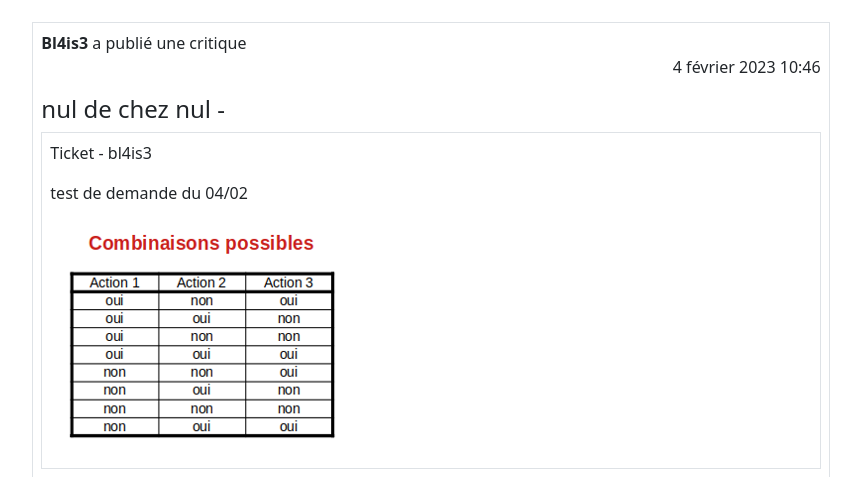
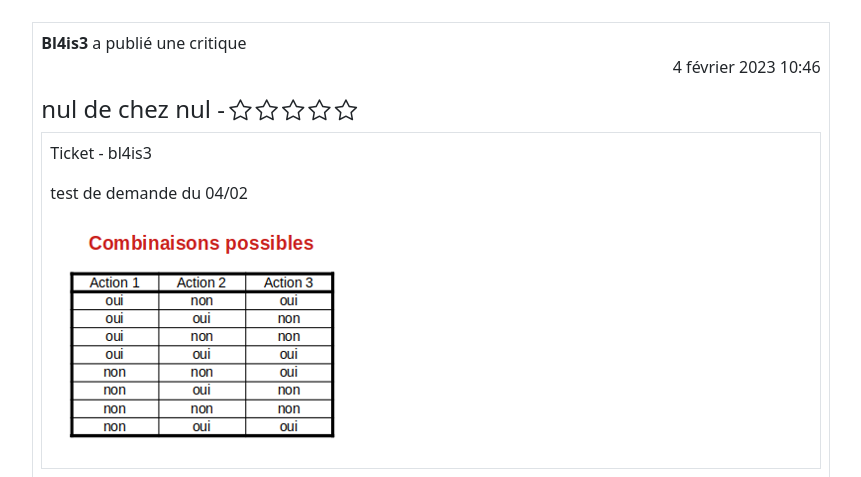
Before and after one commit to Bl4is3/LITReview, a Django app: page /review/feed/ in a window 1280 px wide. Shown: the part 4167-4644 px from the top of the page, without its empty margins (217-1078 px from the left). Run offline with Django 4.2, Linux system fonts and the light colour scheme; a user stored in the database is signed in; data comes from the database, SQL or seed files in the repository; both versions use the stored data as it was after the commit; some libraries are stand-ins or nearby versions.

Commit message:
Optimisation visuelle

```diff
--- a/authentication/models.py
+++ b/authentication/models.py
@@ -4,5 +4,8 @@ from django.db import models
 
 class User(AbstractUser):
 
+
+
+
     def __str__(self):
         return self.username
--- a/authentication/templates/authentication/login.html
+++ b/authentication/templates/authentication/login.html
@@ -1,6 +1,6 @@
 {% extends 'base.html' %}
 
-{% load crispy_forms_tags %}
+{% load django_bootstrap5 %}
 
 {% block content %}
 <div class="container">
@@ -14,7 +14,7 @@
         <div class="connexion col ">
             <form method="post">
                 <h3 class="text-center">Connectez-vous</h3>
-                {{ form|crispy }}
+                {%bootstrap_form form %}
                 {% csrf_token %}
                 <div class="d-grid justify-content-end">
                     <button type="submit"  class="btn btn-secondary  " >Se connecter</button>
--- a/authentication/templates/authentication/signup.html
+++ b/authentication/templates/authentication/signup.html
@@ -1,6 +1,6 @@
 {% extends 'base.html' %}
 
-{% load crispy_forms_tags %}
+{% load django_bootstrap5 %}
 
 {% block content %}
 <div class=" container ">
@@ -10,7 +10,7 @@
     {% endif %}
     <div class="container-signup col-6 mx-auto">
         <form method="post" class="">
-            {{ form|crispy }}
+            {%bootstrap_form form %}
             {% csrf_token %}
             <div class="row justify-content-end ">
                 <div class="col-2">
--- a/review/forms.py
+++ b/review/forms.py
@@ -19,6 +19,10 @@ class TicketForm(forms.ModelForm):
     class Meta:
         model = Ticket
         fields = ["title", "description", "image"]
+        widgets = {
+            'description':forms.Textarea(),
+            'image' : forms.FileInput()
+        }
 
     def __init__(self, *args, **kwargs):
         super().__init__(*args, **kwargs)
--- a/review/templates/review/create_edit_review.html
+++ b/review/templates/review/create_edit_review.html
@@ -11,7 +11,7 @@
     {% endif%}
     <form method="post" enctype="multipart/form-data" class="row">
         {%bootstrap_form ticket_form %}
-        test {{ticket_user}}
+
         {% if ticket_form.instance.id %}
             <p><img src="{{ ticket_form.instance.image.url }}"></p>
         {% endif %}
--- a/review/templates/review/stars.html
+++ b/review/templates/review/stars.html
@@ -1,31 +1,3 @@
-{% if post.rating == 1 %}
-    <i class="bi bi-star-fill" style="font-size: 1.4rem; color: #00000;"></i>
-    <i class="bi bi-star" style="font-size: 1.4rem; color: #00000;"></i>
-    <i class="bi bi-star" style="font-size: 1.4rem; color: #00000;"></i>
-    <i class="bi bi-star" style="font-size: 1.4rem; color: #00000;"></i>
-    <i class="bi bi-star" style="font-size: 1.4rem; color: #00000;"></i>
-{% elif post.rating == 2 %}
-    <i class="bi bi-star-fill" style="font-size: 1.4rem; color: #00000;"></i>
-    <i class="bi bi-star-fill" style="font-size: 1.4rem; color: #00000;"></i>
-    <i class="bi bi-star" style="font-size: 1.4rem; color: #00000;"></i>
-    <i class="bi bi-star" style="font-size: 1.4rem; color: #00000;"></i>
-    <i class="bi bi-star" style="font-size: 1.4rem; color: #00000;"></i>
-{% elif post.rating == 3 %}
-    <i class="bi bi-star-fill" style="font-size: 1.4rem; color: #00000;"></i>
-    <i class="bi bi-star-fill" style="font-size: 1.4rem; color: #00000;"></i>
-    <i class="bi bi-star-fill" style="font-size: 1.4rem; color: #00000;"></i>
-    <i class="bi bi-star" style="font-size: 1.4rem; color: #00000;"></i>
-    <i class="bi bi-star" style="font-size: 1.4rem; color: #00000;"></i>
-{% elif post.rating == 4 %}
-    <i class="bi bi-star-fill" style="font-size: 1.4rem; color: #00000;"></i>
-    <i class="bi bi-star-fill" style="font-size: 1.4rem; color: #00000;"></i>
-    <i class="bi bi-star-fill" style="font-size: 1.4rem; color: #00000;"></i>
-    <i class="bi bi-star-fill" style="font-size: 1.4rem; color: #00000;"></i>
-    <i class="bi bi-star" style="font-size: 1.4rem; color: #00000;"></i>
-{% elif post.rating == 5 %}
-    <i class="bi bi-star-fill" style="font-size: 1.4rem; color: #00000;"></i>
-    <i class="bi bi-star-fill" style="font-size: 1.4rem; color: #00000;"></i>
-    <i class="bi bi-star-fill" style="font-size: 1.4rem; color: #00000;"></i>
-    <i class="bi bi-star-fill" style="font-size: 1.4rem; color: #00000;"></i>
-    <i class="bi bi-star-fill" style="font-size: 1.4rem; color: #00000;"></i>
-{% endif %}
+{%for i in '12345'|make_list %}
+    <i class="bi bi-star{%if forloop.counter <= post.rating %}-fill{%endif%}" style="font-size: 1.4rem; color: #00000;"></i>
+{% endfor %}
--- a/review/views.py
+++ b/review/views.py
@@ -5,6 +5,7 @@ from django.http import Http404
 from django.contrib.auth.decorators import login_required, permission_required
 from django.forms import formset_factory
 from django.db.models import CharField, Value, Q
+from django.core.paginator import Paginator
 
 from .forms import TicketForm, ReviewForm, FollowUsersForm
 from review.models import Ticket, Review, UserFollows
@@ -32,6 +33,13 @@ def feed(request):
         key=lambda post: post.time_created,
         reverse=True,
     )
+
+    paginator = Paginator(posts, 6)
+
+    page_number = request.GET.get('page')
+    page_obj = paginator.get_page(page_number)
+
+
     return render(request, "review/feed.html", locals())
 
 
@@ -50,7 +58,7 @@ def create_edit_review(request, review_id=None, ticket_id=0):
     )
     if request.method == "POST" and review_form.is_valid() and ticket_form.is_valid():
         ticket = ticket_form.save(commit=False)
-        if ticket.user is None:
+        if not 'user' in ticket_form.cleaned_data:
             ticket.user = request.user
         ticket.save()
         review = review_form.save(commit=False)
--- a/templates/base.html
+++ b/templates/base.html
@@ -17,9 +17,9 @@
             <div class=" container-fluid  ">
                 {% block nav %}
                     <nav class="navbar navbar-expand-lg navbar-light bg-light">
-                        <div class="container-fluid  ">
-                            <div class=" justify-content-center align-items-center">
-                                <a class="navbar-brand justify-content-end " href="{% url 'review:feed' %}">
+                        <div class="container-fluid   align-items-center">
+                            <div class=" justify-content-center">
+                                <a class="navbar-brand" href="{% url 'review:feed' %}">
                                     <img src="/media/logo.jpg" alt="logo_litreview" width="30" height="30" class="d-inline-block align-text-top">
                                     LITReview
                                 </a>
```
Also changed, not shown: db.sqlite3, media/Autocollant_7-mod2014.webp (added), media/Logo_Lions_Pays_de_Born.webp (added), media/cap40_JPG.webp (added), media/gaz.png (added), media/logo.png (added).
